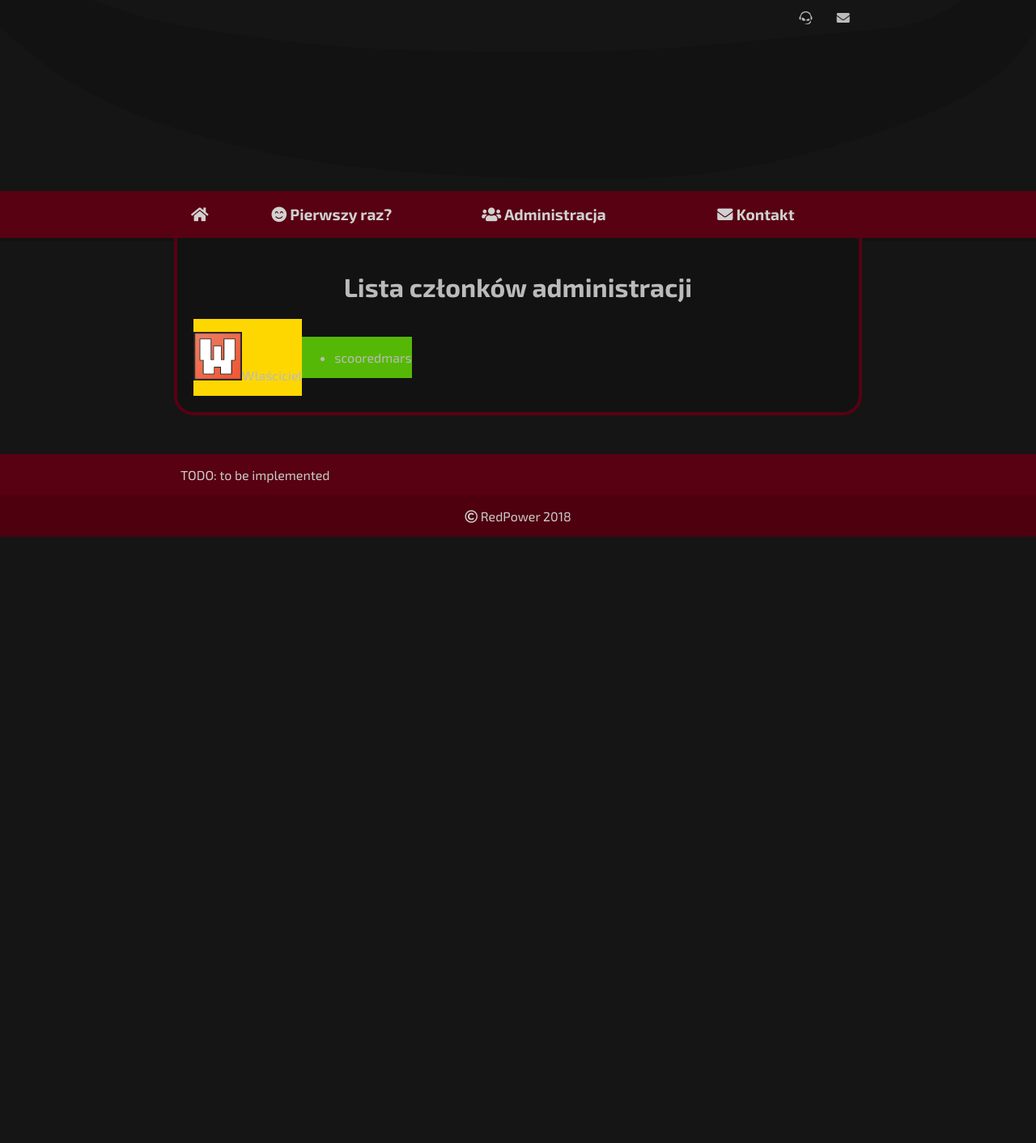
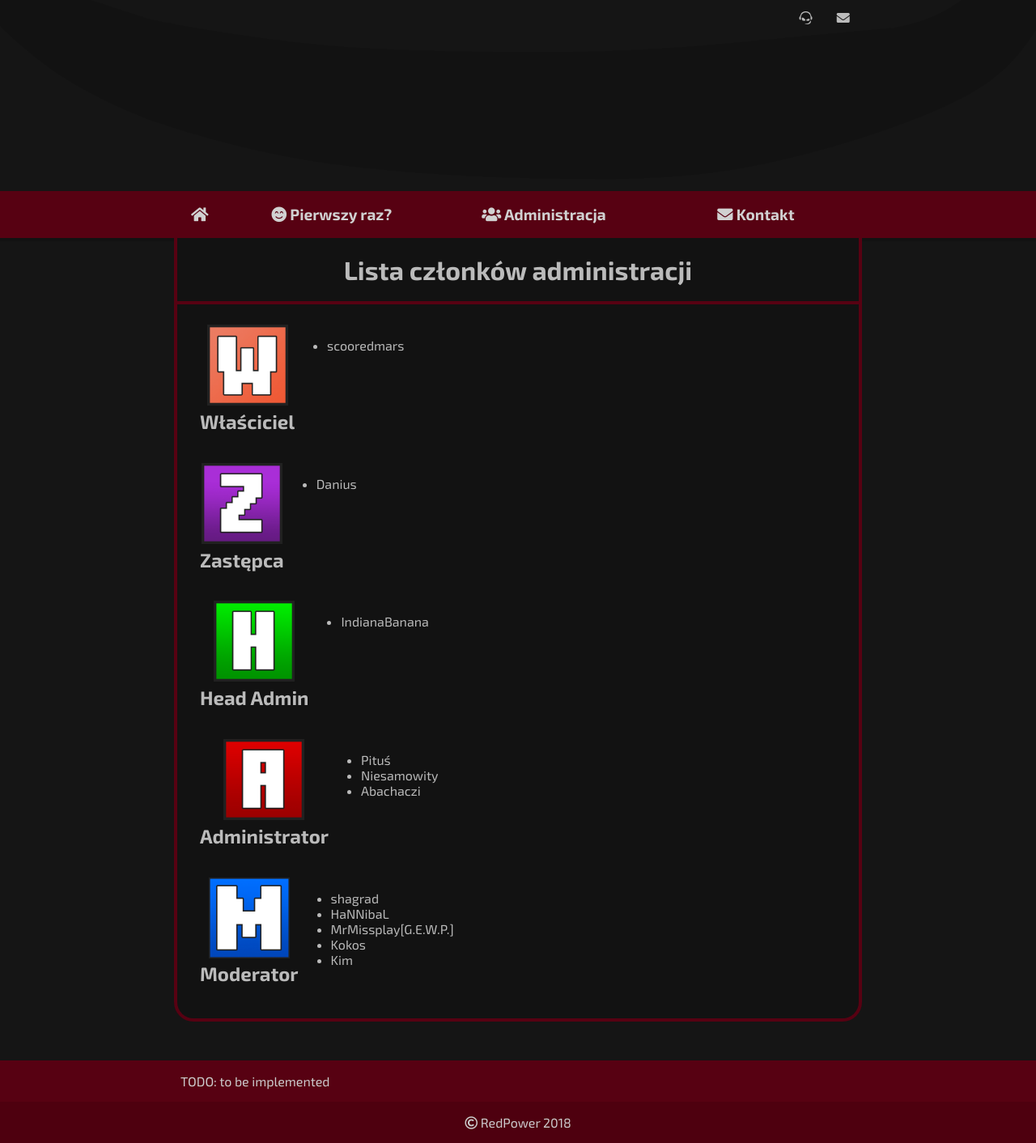
Before and after one commit to scooredmars/strona, a Jekyll site: the page built from pages/sub/czlonkowie-administracji.html, in a window 1280 px wide. Shown: the whole page at 81% size. Built offline with Jekyll 4.4.1, drawn with Linux system fonts in a browser that asks for light colours; nearby versions of some CDN libraries; before the commit the page ends 900 px from its top, so only the background shows below that.

Commit message:
robota adama

```diff
--- a/_sass/content.scss
+++ b/_sass/content.scss
@@ -34,6 +34,48 @@ $bottom-radius: 24px;
   border-radius: inherit;
 }
 
+/* Image list styling */
+
+h1.underline {
+  border-bottom: $nav-bottom-border solid $red_1;
+  margin: 0 -.625em;
+  margin-bottom: .3em;
+  padding-bottom: 20px;
+}
+
+.list {
+  .item {
+    display: flex;
+    padding: 1em .5em;
+
+    .image {
+      display: flex;
+      flex-flow: column;
+      text-align: center;
+
+      img {
+        display: block;
+        width: 100%;
+        height: auto;
+        margin: 0 auto;
+        max-width: 100px;
+        max-height: 100px;
+      }
+
+      h2 {
+        margin: .2em 0;
+      }
+    }
+
+    .description {
+      flex: 1;
+      flex-grow: 1;
+      // Vertical align role description
+      // align-self: center;
+    }
+  }
+}
+
 @media screen and (max-width: $max-width) {
   .container {
     border: none;
@@ -43,4 +85,5 @@ $bottom-radius: 24px;
   .message {
     margin: -4px 0;
   }
+  // TODO: Tutaj repsponsywne style
 }
--- a/_sass/navbar.scss
+++ b/_sass/navbar.scss
@@ -157,23 +157,3 @@ $nav-bottom-border: 4px;
     }
   }
 }
-/*test*/
-.entryimg img {
-  width: 60px;
-  height: 60px;
-}
-.wrapper{
-  display: flex;
-  align-items: center;
-}
-.aside-1 {
-  background: gold;
-}
-.main {
-  text-align: left;
-  background: rgb(86, 184, 6);
-}
-@media all and (min-width: 800px) {
-  .aside-1 { order: 1; }
-  .main    { order: 2; }
-}
--- a/pages/sub/czlonkowie-administracji.html
+++ b/pages/sub/czlonkowie-administracji.html
@@ -8,19 +8,77 @@ permalink: /czlonkowie-administracji/
 <div class="content">
 
 	<header>
-		<h1 class="centered">Lista członków administracji</h1>
+		<h1 class="underline centered">Lista członków administracji</h1>
 	</header>
 
-	<div class="entryimg">
-			<div class="wrapper">
-					<aside class="aside-1">
-					<p><img src="/static/img/icons/wlasciciel.jpg" >Właściciel</p>
-					</aside>
-					<article class="main">
+	<div class="list">
+
+		<div class="item">
+			<div class="image">
+				<img src="/static/img/icons/wlasciciel.jpg" >
+				<h2>Właściciel</h2>
+			</div>
+			<div class="description">
+				<ul>
+					<li>scooredmars</li>
+				</ul>
+			</div>
+		</div>
+
+		<div class="item">
+				<div class="image">
+					<img src="/static/img/icons/zastepca.jpg" >
+					<h2>Zastępca</h2>
+				</div>
+				<div class="description">
 					<ul>
-					<li>scooredmars</li>
+						<li>Danius</li>
 					</ul>
-					</article>
+				</div>
 			</div>
+
+			<div class="item">
+					<div class="image">
+						<img src="/static/img/icons/ha.jpg" >
+						<h2>Head Admin</h2>
+					</div>
+					<div class="description">
+						<ul>
+							<li>IndianaBanana</li>
+						</ul>
+					</div>
+				</div>
+
+		<div class="item">
+			<div class="image">
+				<img src="/static/img/icons/admin.jpg" >
+				<h2>Administrator</h2>
+			</div>
+			<div class="description">
+				<ul>
+					<li>Pituś</li>
+					<li>Niesamowity</li>
+					<li>Abachaczi</li>
+				</ul>
+			</div>
+		</div>
+
+		<div class="item">
+			<div class="image">
+				<img src="/static/img/icons/mod.jpg" >
+				<h2>Moderator</h2>
+			</div>
+			<div class="description">
+				<ul>
+					<li>shagrad</li>
+					<li>HaNNibaL</li>
+					<li>MrMissplay[G.E.W.P.]</li>
+					<li>Kokos</li>
+					<li>Kim</li>
+				</ul>
+			</div>
+		</div>
+
 	</div>
+
 </div>
```
